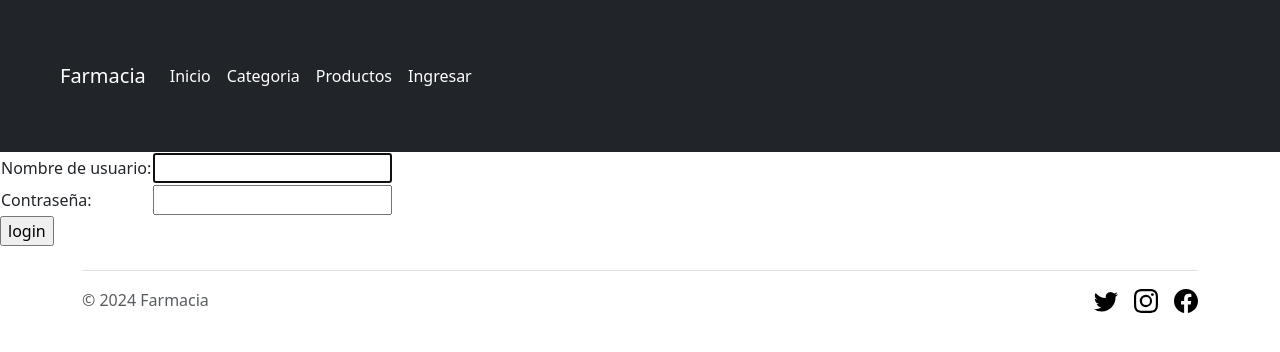
After one commit to Yursksf1/django-taller5, a Django app: page /login in a window 1280 px wide. The commit adds this page. Shown: the top 352 px of the page. Run offline with Django 5.2, Linux system fonts and the light colour scheme.

Commit message:
add login/ log out

```diff
--- a/myapp/templates/myapp/base_nav.html
+++ b/myapp/templates/myapp/base_nav.html
@@ -27,12 +27,12 @@
                 {% if user.is_authenticated %}
 
                 <li class="nav-item">
-                  <a class="nav-link active" href="/admin/logout/">Salir</a>
+                  <a class="nav-link active" href="logout">Salir</a>
                 </li>
                 {% else %}
 
                 <li class="nav-item">
-                  <a class="nav-link active" href="admin/login">Ingresar</a>
+                  <a class="nav-link active" href="login">Ingresar</a>
                 </li>
                   {% endif %}
             </ul>
--- /dev/null
+++ b/myapp/templates/registration/login.html
@@ -0,0 +1,37 @@
+{% extends "myapp/base.html" %}
+
+{% block content %}
+
+{% if form.errors %}
+<p>Your username and password didn't match. Please try again.</p>
+{% endif %}
+
+{% if next %}
+    {% if user.is_authenticated %}
+    <p>Your account doesn't have access to this page. To proceed,
+    please login with an account that has access.</p>
+    {% else %}
+    <p>Please login to see this page.</p>
+    {% endif %}
+{% endif %}
+
+<form method="post" action="{% url 'login' %}">
+{% csrf_token %}
+<table>
+<tr>
+    <td>{{ form.username.label_tag }}</td>
+    <td>{{ form.username }}</td>
+</tr>
+<tr>
+    <td>{{ form.password.label_tag }}</td>
+    <td>{{ form.password }}</td>
+</tr>
+</table>
+
+<input type="submit" value="login">
+<input type="hidden" name="next" value="{{ next }}">
+</form>
+
+{# Assumes you set up the password_reset view in your URLconf #}
+
+{% endblock %}
--- a/mysite/settings.py
+++ b/mysite/settings.py
@@ -122,3 +122,5 @@ STATIC_URL = 'static/'
 # https://docs.djangoproject.com/en/5.1/ref/settings/#default-auto-field
 
 DEFAULT_AUTO_FIELD = 'django.db.models.BigAutoField'
+LOGIN_REDIRECT_URL = "/"
+LOGIN_URL = "/login"
--- a/mysite/urls.py
+++ b/mysite/urls.py
@@ -16,8 +16,11 @@ Including another URLconf
 """
 from django.contrib import admin
 from django.urls import path, include
+from django.contrib.auth import views as auth_views
 
 urlpatterns = [
+    path('login', auth_views.LoginView.as_view(), name='login'),
+    path('logout', auth_views.LogoutView.as_view(), name='logout'),
     path('admin/', admin.site.urls),
     path('', include('myapp.urls')),
 ]
```
